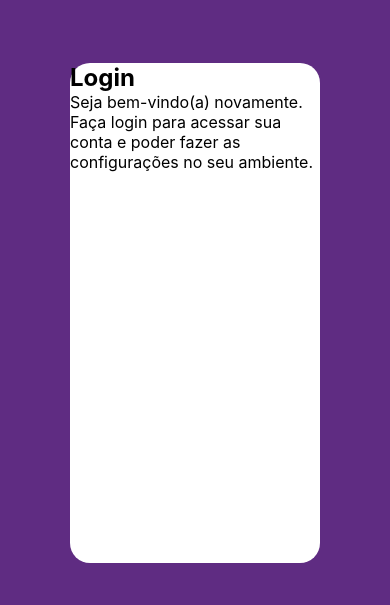
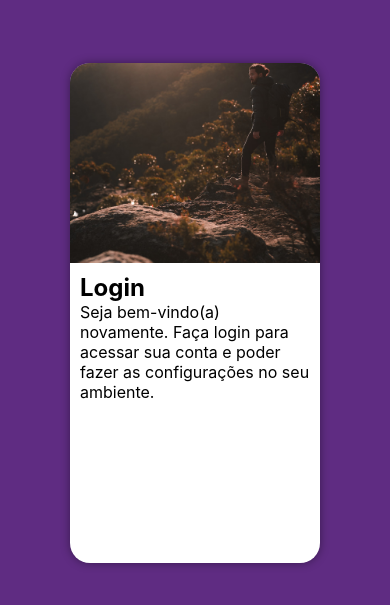
Before and after one commit to arnaldohenrique/projeto-login, a plain HTML site: page index.html in a window 390 px wide. Shown: the part 109-714 px from the top of the page. Drawn offline with Linux system fonts and the light colour scheme.

Commit message:
mobile firts feito

```diff
--- a/estilos/style.css
+++ b/estilos/style.css
@@ -30,13 +30,24 @@ section#login {
         top: 50%;
         left: 50%;
         transform: translate(-50%, -50%);
+        overflow: hidden;
 
         background-color: white;
         width: 250px;
         height: 500px;
         border-radius: 20px;
+        box-shadow: 0 0 10px rgba(0, 0, 0, 0.4);
 }
 
 section#login > div#imagem {
+        display: block;
+        background: #5f2c82 url(../imagens/viagem.jpg) no-repeat;
+        background-size: cover;
+        background-position: left bottom;
+        height: 200px;
+}
 
+section#login > div#formulario {
+        display: block;
+        padding: 10px;
 }
```
